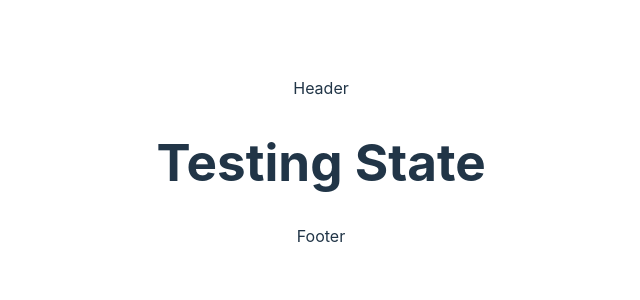
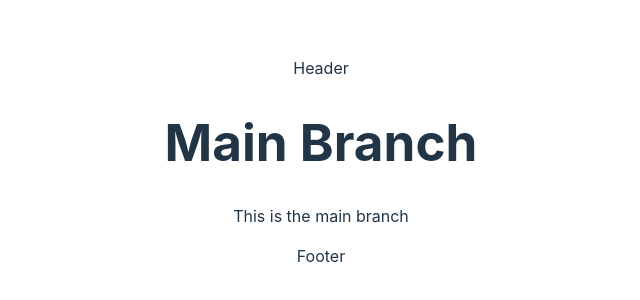
Before and after one commit to DolphStar/movie-db, a React (Vite) app: page / in a window 1280 px wide. Shown: the part 238-538 px from the top of the page, without its empty margins (319-959 px from the left). Built offline with nearby package versions, Linux system fonts and the light colour scheme.

Commit message:
testing branches

```diff
--- a/src/components/App.jsx
+++ b/src/components/App.jsx
@@ -7,7 +7,7 @@ function App() {
   const [movie, setMovie] = useState()
 
   useEffect( ()=>{
-    setMovie("Testing State")
+    setMovie("Main Branch")
 
   },[])
 
@@ -15,6 +15,7 @@ function App() {
     <>
       <div className="main-wrapper">
         <h1>{movie}</h1>
+        <p>This is the main branch</p>
       </div>
     </>
   );
```
